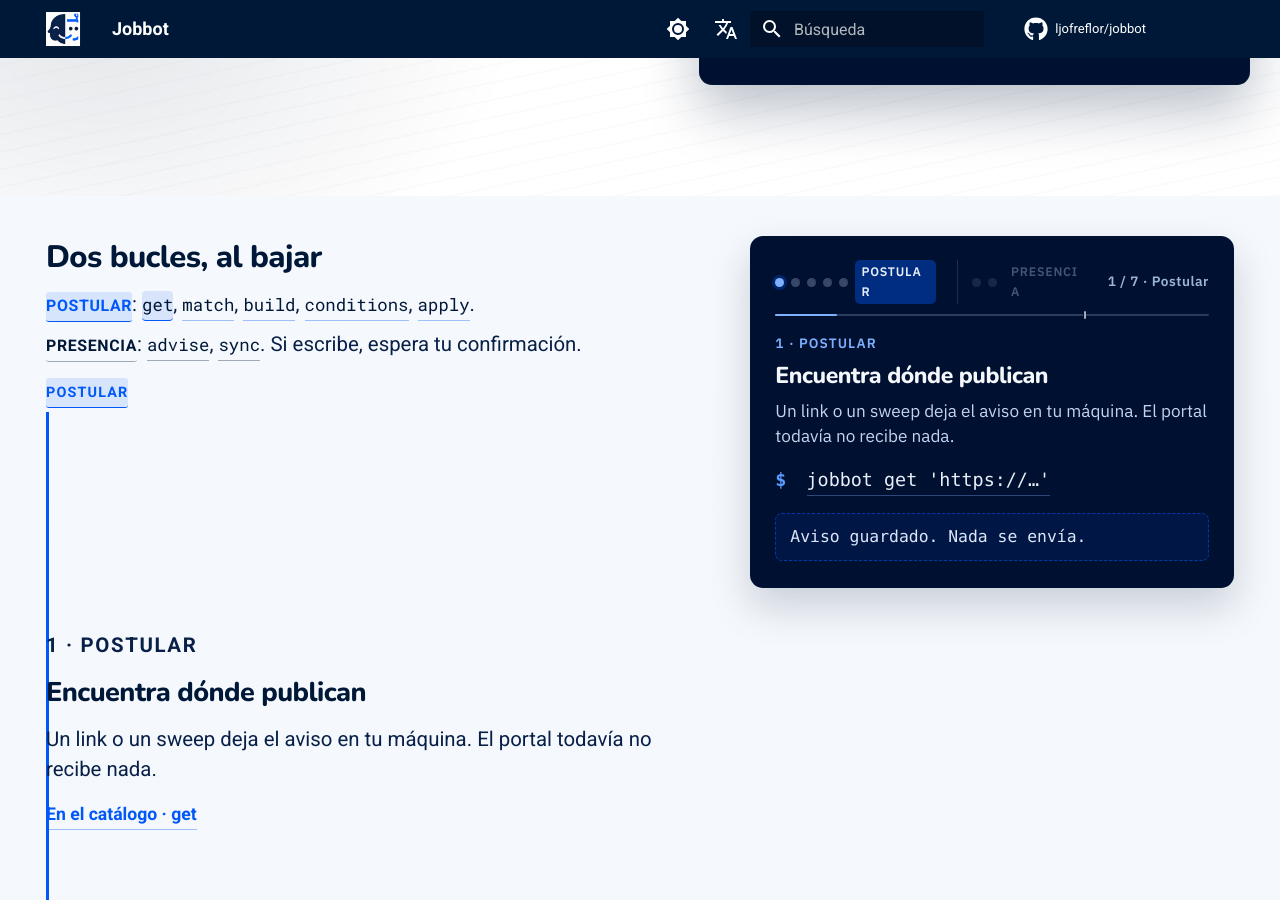
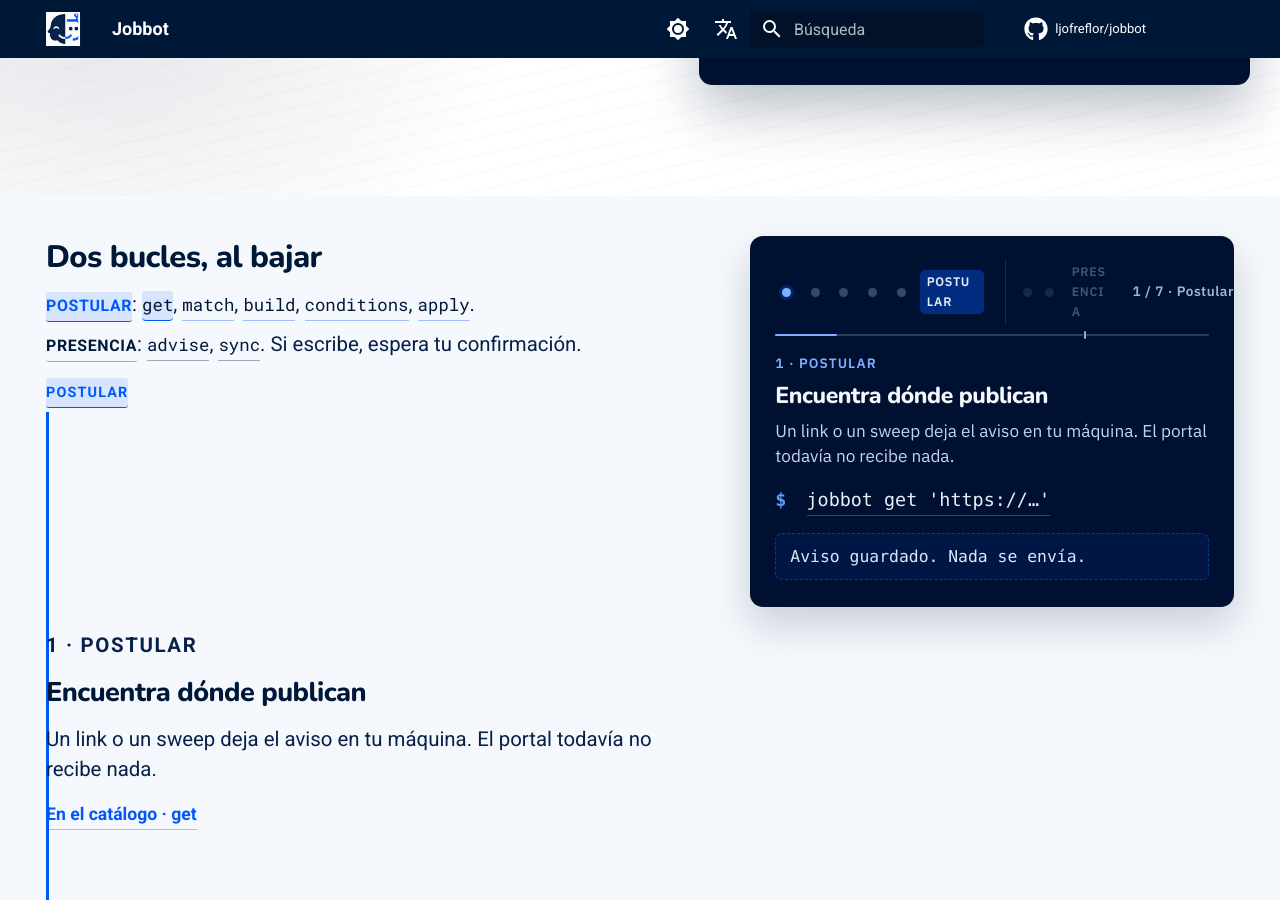
Before and after one commit to ljofreflor/jobbot, an MkDocs documentation site: the page built from docs/index.md, in a window 1280 px wide and 900 px high, scrolled down 762 px. Built offline with MkDocs 1.6.1 and Material for MkDocs 9.7.7, drawn with Linux system fonts in a browser that asks for light colours; comment, search, counter and statistics services are not loaded.

Commit message:
docs(landing): 1.5rem touch floor on progress dots at all widths
Co-authored-by: Leonardo Andes Jofre Flor <leonardo.jofre+csld1@consalud.cl>

```diff
--- a/docs/stylesheets/landing.css
+++ b/docs/stylesheets/landing.css
@@ -1545,16 +1545,32 @@ a.jb-scrolly__loop:focus-visible {
   text-align: right;
 }
 
+/* 1.5rem touch floor; 0.45rem mark via ::before (was narrow-only). */
 .jb-scrolly__dot {
-  display: block;
+  display: inline-flex;
+  align-items: center;
+  justify-content: center;
+  width: 1.5rem;
+  height: 1.5rem;
+  border-radius: 0;
+  background: transparent;
+  box-shadow: none;
+  text-decoration: none;
+}
+
+.jb-scrolly__dot::before {
+  content: "";
   width: 0.45rem;
   height: 0.45rem;
   border-radius: 50%;
   background: rgba(200, 216, 248, 0.28);
-  text-decoration: none;
 }
 
 .jb-scrolly__dot:hover {
+  background: transparent;
+}
+
+.jb-scrolly__dot:hover::before {
   background: rgba(126, 176, 255, 0.7);
 }
 
@@ -1563,11 +1579,11 @@ a.jb-scrolly__loop:focus-visible {
   outline-offset: 3px;
 }
 
-.jb-scrolly__dot.is-done {
+.jb-scrolly__dot.is-done::before {
   background: rgba(0, 88, 248, 0.7);
 }
 
-.jb-scrolly__dot.is-current {
+.jb-scrolly__dot.is-current::before {
   background: #7eb0ff;
   box-shadow: 0 0 0 3px rgba(0, 88, 248, 0.28);
 }
@@ -1582,16 +1598,16 @@ a.jb-scrolly__loop:focus-visible {
   background: rgba(197, 212, 238, 0.55);
 }
 
-.jb-scrolly__pin.is-presence .jb-scrolly__chapter:last-child .jb-scrolly__dot.is-done {
+.jb-scrolly__pin.is-presence .jb-scrolly__chapter:last-child .jb-scrolly__dot.is-done::before {
   background: rgba(197, 212, 238, 0.75);
 }
 
-.jb-scrolly__pin.is-presence .jb-scrolly__chapter:last-child .jb-scrolly__dot.is-current {
+.jb-scrolly__pin.is-presence .jb-scrolly__chapter:last-child .jb-scrolly__dot.is-current::before {
   background: #c5d4ee;
   box-shadow: 0 0 0 3px rgba(197, 212, 238, 0.4);
 }
 
-.jb-scrolly__chapter:last-child .jb-scrolly__dot:hover {
+.jb-scrolly__chapter:last-child .jb-scrolly__dot:hover::before {
   background: rgba(197, 212, 238, 0.75);
 }
 
@@ -2009,55 +2025,6 @@ a.jb-scrolly__stage-cmd-link:focus-visible {
     grid-template-columns: 1fr;
   }
 
-  .jb-scrolly__dot {
-    display: inline-flex;
-    align-items: center;
-    justify-content: center;
-    width: 1.5rem;
-    height: 1.5rem;
-    border-radius: 0;
-    background: transparent;
-    box-shadow: none;
-  }
-
-  .jb-scrolly__dot::before {
-    content: "";
-    width: 0.45rem;
-    height: 0.45rem;
-    border-radius: 50%;
-    background: rgba(200, 216, 248, 0.28);
-  }
-
-  .jb-scrolly__dot.is-done::before {
-    background: rgba(0, 88, 248, 0.7);
-  }
-
-  .jb-scrolly__dot.is-current::before {
-    background: #7eb0ff;
-    box-shadow: 0 0 0 3px rgba(0, 88, 248, 0.28);
-  }
-
-  .jb-scrolly__pin.is-presence .jb-scrolly__chapter:last-child .jb-scrolly__dot.is-done::before {
-    background: rgba(197, 212, 238, 0.75);
-  }
-
-  .jb-scrolly__pin.is-presence .jb-scrolly__chapter:last-child .jb-scrolly__dot.is-current::before {
-    background: #c5d4ee;
-    box-shadow: 0 0 0 3px rgba(197, 212, 238, 0.4);
-  }
-
-  .jb-scrolly__dot:hover {
-    background: transparent;
-  }
-
-  .jb-scrolly__dot:hover::before {
-    background: rgba(126, 176, 255, 0.7);
-  }
-
-  .jb-scrolly__chapter:last-child .jb-scrolly__dot:hover::before {
-    background: rgba(197, 212, 238, 0.75);
-  }
-
   a.jb-scrolly__loop {
     padding: 0.2rem 0.45rem;
   }
```
